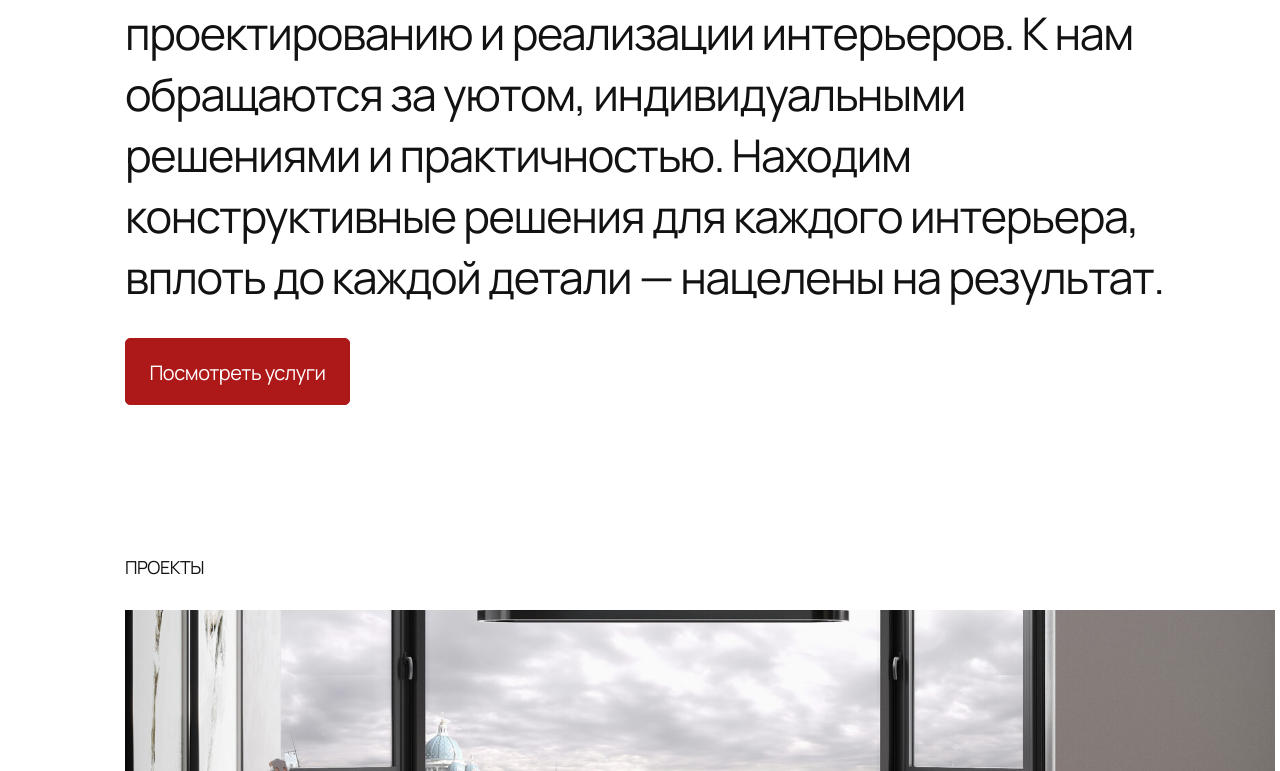
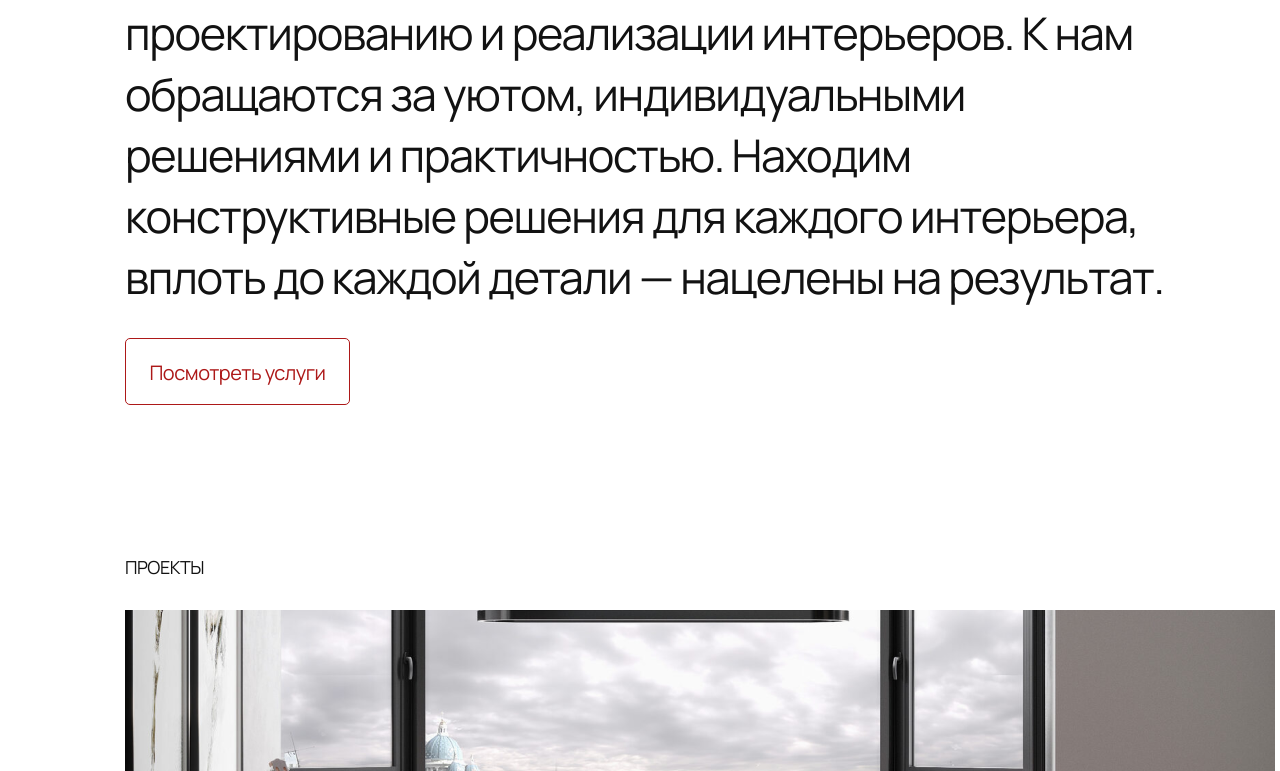
Before and after one commit to AlinaKoltsova/module1, a plain HTML site: page index.html in a window 1280 px wide. In both pictures the pointer is over the link "Посмотреть услуги". Shown: the part 1041-1812 px from the top of the page. Drawn offline with Linux system fonts and the light colour scheme.

Commit message:
Update styles.css

```diff
--- a/styles/styles.css
+++ b/styles/styles.css
@@ -126,7 +126,11 @@ a.description-link {
     color: #ffffff;
     text-align: center;
 }
-
+a:hover {
+    /*наведение на элемент*/
+    color:  #AD1818;
+    background-color: #ffffff;
+}
 /*СЕКЦИЯ 3*/
 /*часть 2 - блоки*/
 
```
